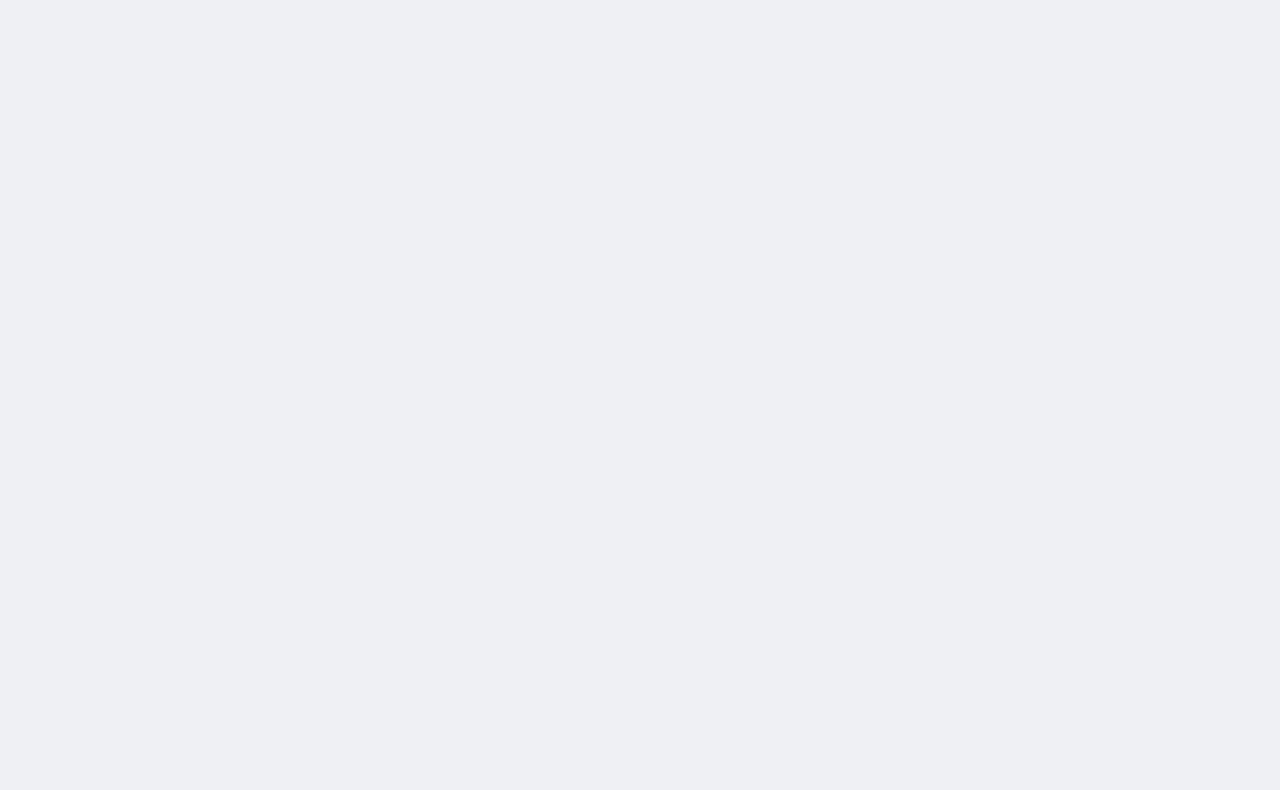
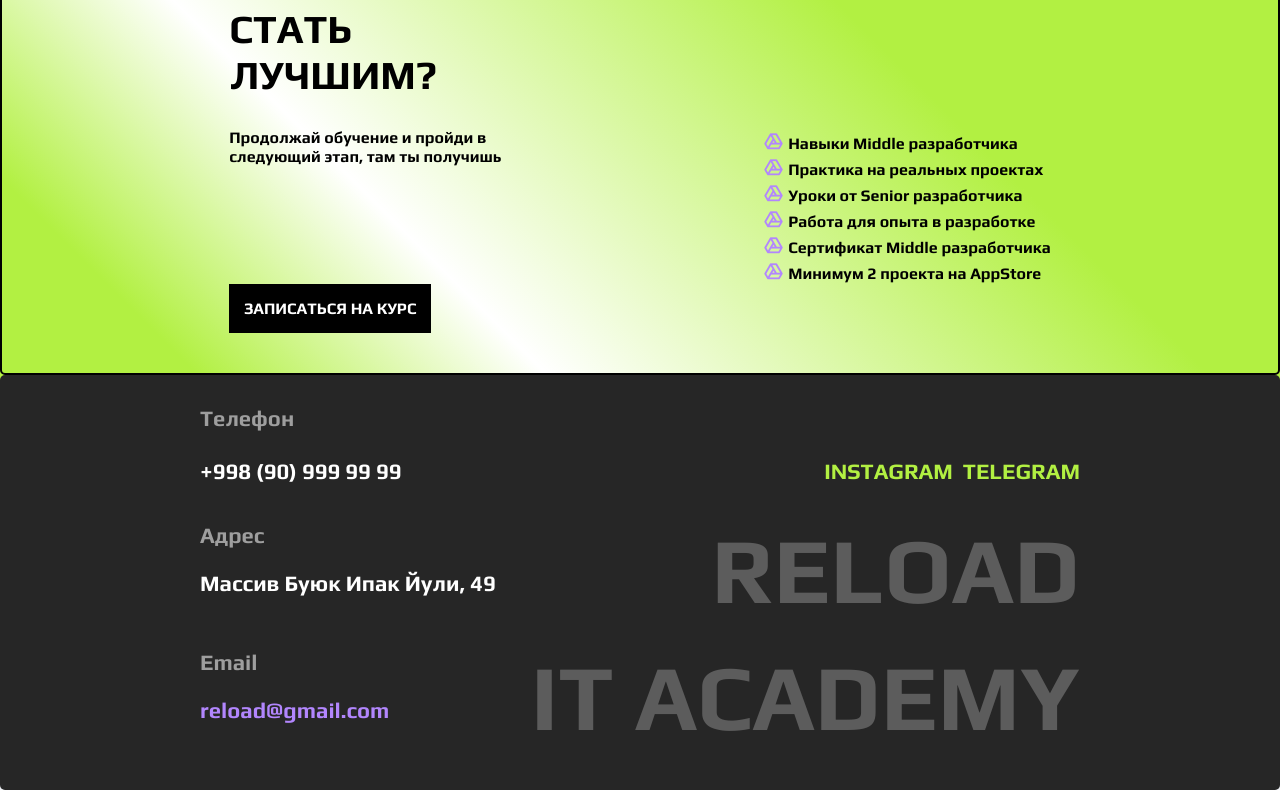
Before and after one commit to offism/reload-it, a React (Create React App) app: page / in a window 1280 px wide. Shown: the part 2059-2849 px from the top of the page. Before the commit the page ends 2031 px from the top, so only its background shows below. Built offline with nearby package versions, Linux system fonts and the light colour scheme; the HTML template or start-up script is replaced by a standard one.

Commit message:
01.02-c1

```diff
--- a/src/App.js
+++ b/src/App.js
@@ -1,12 +1,14 @@
 import NavbarMenu from './navbar/Navbar.jsx'
 import Main from './main/Main.jsx';
 import Course from './courses/Course.jsx';
+import Footer from './Footer/Footer.jsx';
 function App() {
   return (
     <div className="App">
      <NavbarMenu/>
      <Main/>
      <Course/>
+     <Footer/>
     </div>
   );
 }
--- /dev/null
+++ b/src/Footer/Footer.jsx
@@ -0,0 +1,38 @@
+import React from 'react'
+import {FooterBox,Container, Email,FooterBootTitle,FooterHead,FooterBoot,FooterBootBody, PhoneLabel,FooterHeadBody, ContactData,SocialNetworks,SocialNetwork} from './footer.js'
+
+function Footer (){
+    return (
+        <FooterBox>
+            <Container>
+
+            <FooterHead>
+                <PhoneLabel htmlFor={'phone-number'}>Телефон</PhoneLabel>
+                <FooterHeadBody>
+                    <ContactData id={'phone-number'}>+998 (90) 999 99 99</ContactData>
+                    <SocialNetworks>
+                        <SocialNetwork>INSTAGRAM</SocialNetwork>
+                        <SocialNetwork>TELEGRAM</SocialNetwork>
+                    </SocialNetworks>
+                </FooterHeadBody>
+                <FooterBoot>
+                    <FooterBootBody>
+                        <PhoneLabel htmlFor={'adress'}>Адрес</PhoneLabel>
+                        <ContactData id={'adress'}>Массив Буюк Ипак Йули, 49</ContactData>
+                    </FooterBootBody>
+                    <FooterBootTitle>RELOAD</FooterBootTitle>
+                </FooterBoot>
+                <FooterBoot>
+                    <FooterBootBody>
+                        <PhoneLabel htmlFor={'email'}>Email</PhoneLabel>
+                        <Email id={'email'}>reload@gmail.com</Email>
+                    </FooterBootBody>
+                    <FooterBootTitle>IT ACADEMY</FooterBootTitle>
+                </FooterBoot>
+            </FooterHead>
+            </Container>
+        </FooterBox>
+    )
+}
+
+export default Footer
--- /dev/null
+++ b/src/Footer/footer.js
@@ -0,0 +1,64 @@
+import Styled from 'styled-components'
+
+export const Container = Styled.div`
+display: flex;
+min-width: 880px;
+margin: 0 auto;
+`
+
+export const FooterBox = Styled.div`
+display: flex;
+border-radius: 5px;
+font-size:22px;
+background: #262626;
+min-height: 40vh;
+color:white;
+padding: 30px;
+font-family: 'Play','League Spartan', 'Roboto';
+
+`
+export const FooterHead = Styled.div`
+display: flex;
+flex-direction: column;
+width: 100%;
+align-items: flex-start;
+`
+
+export const PhoneLabel = Styled.label`
+color: #9E9E9E;
+margin-bottom: 5px;
+`
+export const FooterHeadBody = Styled.div`
+display: flex;
+align-items: center;
+flex-direction: row;
+justify-content: space-between;
+width: 100%;
+`
+export const ContactData = Styled.p``
+export const Email = Styled.p`
+color:#B286FD;
+`
+export const SocialNetworks = Styled.div`
+`
+export const SocialNetwork = Styled.a`
+margin-left: 10px;
+cursor:pointer;
+color: #B2F042;
+`
+
+export const FooterBoot = Styled.div`
+display: flex;
+align-items: center;
+flex-direction: row;
+justify-content: space-between;
+width: 100%;
+`
+
+export const FooterBootBody = Styled.div`
+`
+export const FooterBootTitle = Styled.h2`
+font-size: 93px;
+color: #5c5c5c;
+margin: 10px 0;
+`
--- a/src/courses/Course.jsx
+++ b/src/courses/Course.jsx
@@ -1,6 +1,6 @@
 import React from 'react'
 import {Icon,IconX,CourseDateText,CourseDateWrapper,CourseDatewrapper,Container,CourseBox,MainCourseTitleBox, MainCourseTitle, CoursesBox,EachCourseBox,CourseTitle,CourseCount,CourseHeader,EachCourseBoxBottom ,CourseDuration,DimBox, DimFone,DimTitle,DimBtn,DimBottom,CoursesDateWrapper,CoursesDateBox1, CoursesDateBox2, CourseDateBox, CourseDateName, CourseDateTitle} from './course.js'
-
+import Order from './Order.jsx'
 function Course (){
     return (
        <CourseBox>
@@ -17,7 +17,7 @@
                     <CourseCount>3.000.000 сум</CourseCount>
                         <EachCourseBoxBottom>
                            <CourseDuration>6 месяцев</CourseDuration>
-                           <IconX><i class="uil uil-arrow-right"></i></IconX>
+                           <IconX><i className="uil uil-arrow-right"></i></IconX>
                         </EachCourseBoxBottom>
                 </EachCourseBox>
                 <EachCourseBox className="InMiddleCourse">
@@ -78,6 +78,7 @@
                     </CourseDateBox>
                 </CoursesDateBox2>
             </CoursesDateWrapper>
+            <Order/>
         </Container>
        </CourseBox>
         )
--- /dev/null
+++ b/src/courses/Order.jsx
@@ -0,0 +1,37 @@
+import React from 'react'
+import {Icon, CourseOrderBox,CourseOrder, CourseOrderTitle, CourseOrderBody, CourseOrderBtn ,CourseOrderText, CourseOrderList , CourseOrderListItem} from './order.js'
+
+function Order (){
+    return(
+        <CourseOrder>
+            <CourseOrderBox></CourseOrderBox>
+            <CourseOrderTitle>ТЫ ГОТОВ СТАТЬ ЛУЧШИМ?</CourseOrderTitle>
+            <CourseOrderBody>
+                <CourseOrderText>Продолжай обучение и пройди в следующий этап, там ты получишь</CourseOrderText>
+                <CourseOrderList>
+                    <CourseOrderListItem>
+                      <Icon><i className="uil uil-google-drive-alt"></i></Icon> Навыки Middle разработчика
+                    </CourseOrderListItem>
+                    <CourseOrderListItem>
+                      <Icon><i className="uil uil-google-drive-alt"></i></Icon> Практика на реальных проектах
+                    </CourseOrderListItem>
+                    <CourseOrderListItem>
+                      <Icon><i className="uil uil-google-drive-alt"></i></Icon> Уроки от Senior разработчика
+                    </CourseOrderListItem>
+                    <CourseOrderListItem>
+                      <Icon><i className="uil uil-google-drive-alt"></i></Icon> Работа для опыта в разработке
+                    </CourseOrderListItem>
+                    <CourseOrderListItem>
+                      <Icon><i className="uil uil-google-drive-alt"></i></Icon> Сертификат Middle разработчика
+                    </CourseOrderListItem>
+                    <CourseOrderListItem>
+                      <Icon><i className="uil uil-google-drive-alt"></i></Icon> Минимум 2 проекта на AppStore
+                    </CourseOrderListItem>
+                </CourseOrderList>
+            </CourseOrderBody>
+            <CourseOrderBtn>ЗАПИСАТЬСЯ НА КУРС</CourseOrderBtn>
+        </CourseOrder>
+    )
+}
+
+export default Order
--- /dev/null
+++ b/src/courses/order.js
@@ -0,0 +1,54 @@
+import Styled from 'styled-components'
+
+// ORDER SECTION *************************
+
+export const CourseOrder = Styled.div`
+display:flex;
+min-height: 50vh;
+flex-direction: column;
+font-family: 'Play','League Spartan', 'Roboto';
+`
+export const CourseOrderBox = Styled.div`
+position: absolute;
+left: 0;
+width: 100vw;
+min-height: 70vh;
+z-index: -1;
+background: linear-gradient(45deg,#B2F042 17%,white 36%,#B2F042 72%);
+`
+export const CourseOrderTitle = Styled.h2`
+color:#000;
+margin: 30px 0;
+font-size: 40px;
+width: 40%;
+`
+export const CourseOrderBody = Styled.div`
+display:flex;
+align-items: flex-start;
+justify-content: space-between;
+`
+export const CourseOrderText = Styled.p`
+color:#000;
+margin: 0;
+width:40%;
+`
+export const CourseOrderList = Styled.span`
+display:flex;
+flex-direction: column;
+
+`
+export const Icon = Styled.span`
+color: #B286FD;
+font-size:22px;
+`
+export const CourseOrderListItem = Styled.span`
+`
+export const CourseOrderBtn = Styled.a`
+display: inline-block;
+background: #000;
+padding: 15px;
+color:white;
+width: fit-content;
+cursor: pointer;
+
+`
--- a/src/navbar/navbar.js
+++ b/src/navbar/navbar.js
@@ -1,4 +1,5 @@
 import Styled from 'styled-components'
+
 
 export const Nav = Styled.div`
 display: flex;
```
Also changed, not shown: src/courses/course.js (line endings or trailing spaces).
